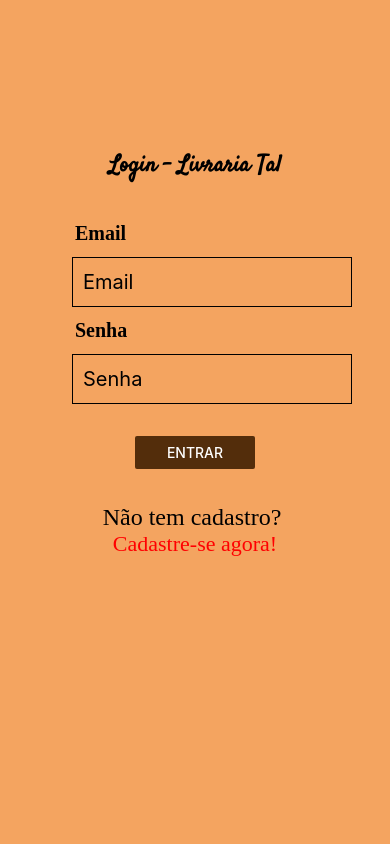
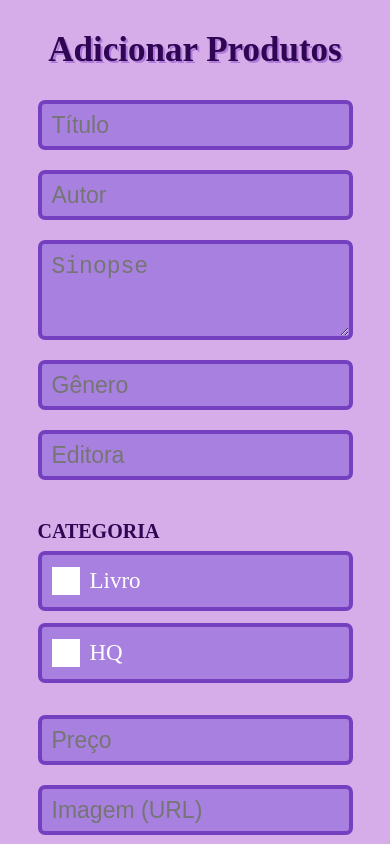
Before and after one commit to rawfaela/Livraria, a React Native app in the folder projetolivraria/: screen /AddProdutos in a window 390 px wide. Built offline with nearby package versions, Linux system fonts and the light colour scheme.

Commit message:
tentativa de scroll

```diff
--- a/projetolivraria/App.js
+++ b/projetolivraria/App.js
@@ -5,6 +5,7 @@ import { NavigationContainer } from '@react-navigation/native';
 import Cadastro from './Screens/Cadastro';
 import Home from './Screens/Home';
 import Login from './Screens/Login';
+import AddProdutos from './Screens/AddProdutos';
 
 // ! TODOS OS DESIGNS E CONFIGURAÇÕES SAO DO OUTRO -- MUDAR!!!
 function BottomTabs(){
@@ -35,6 +36,9 @@ export default function App() {
 
         <Stack.Screen name='Cadastro' component={Cadastro} options={{headerShown: false}} />
 
+        <Stack.Screen name='AddProdutos' component={AddProdutos} options={{headerShown: false}} />
+
+
       </Stack.Navigator>
     </NavigationContainer>
   )
--- a/projetolivraria/Screens/AddProdutos.js
+++ b/projetolivraria/Screens/AddProdutos.js
@@ -1,4 +1,4 @@
-import { Text, View, StyleSheet, TouchableOpacity, TextInput } from 'react-native';
+import { Text, View, StyleSheet, TouchableOpacity, TextInput, Platform } from 'react-native';
 import { useState } from 'react';
 import { db } from "../controller";
 import { collection, addDoc } from 'firebase/firestore';
@@ -45,20 +45,163 @@ export default function AddProdutos() {
         setCategoria(prev => (prev === value ? "" : value));
     };
 
+    // Renderer para web - usa elementos HTML nativos para garantir rolagem
+    if (Platform.OS === 'web') {
+        return (
+            <div style={{
+                position: 'absolute',
+                top: 0,
+                left: 0,
+                right: 0,
+                bottom: 0,
+                overflowY: 'scroll',
+                backgroundColor: 'rgb(214, 173, 233)',
+                padding: '0 20px'
+            }}>
+                <div style={{
+                    display: 'flex',
+                    flexDirection: 'column',
+                    alignItems: 'center',
+                    maxWidth: '800px',
+                    margin: '0 auto',
+                    paddingBottom: '50px'
+                }}>
+                    <h1 style={{
+                        marginTop: '30px',
+                        marginBottom: '20px',
+                        fontSize: '35px',
+                        textAlign: 'center',
+                        fontWeight: 'bold',
+                        color: 'rgb(46, 6, 83)',
+                        textShadow: '2px 2px rgba(136, 65, 202, 0.49)'
+                    }}>
+                        Adicionar Produtos
+                    </h1>
+
+                    <input
+                        value={titulo}
+                        onChange={(e) => setTitulo(e.target.value)}
+                        placeholder="Título"
+                        style={webInputStyle}
+                    />
+
+                    <input
+                        value={autor}
+                        onChange={(e) => setAutor(e.target.value)}
+                        placeholder="Autor"
+                        style={webInputStyle}
+                    />
+
+                    <textarea
+                        value={sinopse}
+                        onChange={(e) => setSinopse(e.target.value)}
+                        placeholder="Sinopse"
+                        style={{
+                            ...webInputStyle,
+                            height: '100px',
+                            resize: 'vertical'
+                        }}
+                    />
+
+                    <input
+                        value={genero}
+                        onChange={(e) => setGenero(e.target.value)}
+                        placeholder="Gênero"
+                        style={webInputStyle}
+                    />
+
+                    <input
+                        value={editora}
+                        onChange={(e) => setEditora(e.target.value)}
+                        placeholder="Editora"
+                        style={webInputStyle}
+                    />
+
+                    <div style={{ width: '90%', marginTop: '10px', marginBottom: '10px' }}>
+                        <p style={{ fontSize: '20px', fontWeight: 'bold', color: 'rgb(46, 6, 83)', marginBottom: '8px' }}>
+                            CATEGORIA
+                        </p>
+
+                        <div
+                            onClick={() => toggleCategoria("Livro")}
+                            style={webCheckboxRowStyle}
+                        >
+                            <div style={webCheckboxStyle}>
+                                {categoria === "Livro" && <span style={{ fontSize: '18px', color: 'rgb(117, 64, 192)' }}>✓</span>}
+                            </div>
+                            <span style={{ fontSize: '23px', color: 'white' }}>Livro</span>
+                        </div>
+
+                        <div
+                            onClick={() => toggleCategoria("HQ")}
+                            style={webCheckboxRowStyle}
+                        >
+                            <div style={webCheckboxStyle}>
+                                {categoria === "HQ" && <span style={{ fontSize: '18px', color: 'rgb(117, 64, 192)' }}>✓</span>}
+                            </div>
+                            <span style={{ fontSize: '23px', color: 'white' }}>HQ</span>
+                        </div>
+                    </div>
+
+                    <input
+                        value={preco}
+                        onChange={(e) => setPreco(e.target.value)}
+                        placeholder="Preço"
+                        type="number"
+                        style={webInputStyle}
+                    />
+
+                    <input
+                        value={imagem}
+                        onChange={(e) => setImagem(e.target.value)}
+                        placeholder="Imagem (URL)"
+                        style={webInputStyle}
+                    />
+
+                    <button
+                        onClick={addProduct}
+                        style={{
+                            width: '200px',
+                            height: '60px',
+                            backgroundColor: 'rgb(138, 83, 214)',
+                            display: 'flex',
+                            justifyContent: 'center',
+                            alignItems: 'center',
+                            borderRadius: '10px',
+                            marginTop: '20px',
+                            marginBottom: '20px',
+                            border: 'none',
+                            cursor: 'pointer'
+                        }}
+                    >
+                        <span style={{ color: 'white', fontSize: '26px' }}>Enviar</span>
+                    </button>
+                </div>
+            </div>
+        );
+    }
+
+    // Renderer para mobile - mantém o código original React Native
     return (
-
         <View style={styles.container}>
             <Text style={styles.titulo}>Adicionar Produtos</Text>
             <View style={{ flex: 1, alignItems: 'center' }}>
                 <TextInput style={styles.input} placeholder="Título" value={titulo} onChangeText={setTitulo} />
                 <TextInput style={styles.input} placeholder="Autor" value={autor} onChangeText={setAutor} />
-                <TextInput style={styles.input} placeholder="Sinopse" value={sinopse} onChangeText={setSinopse} />
+                <TextInput
+                    style={[styles.input, { height: 100, textAlignVertical: 'top' }]}
+                    placeholder="Sinopse"
+                    value={sinopse}
+                    onChangeText={setSinopse}
+                    multiline={true}
+                    numberOfLines={4}
+                />
                 <TextInput style={styles.input} placeholder="Gênero" value={genero} onChangeText={setGenero} />
                 <TextInput style={styles.input} placeholder="Editora" value={editora} onChangeText={setEditora} />
 
                 {/* Checkbox de categoria */}
                 <View style={styles.checkboxContainer}>
-                    <Text style={{fontSize: 20}}>CATEGORIA</Text>
+                    <Text style={{fontSize: 20, fontWeight: 'bold', color: 'rgb(46, 6, 83)', marginBottom: 8}}>CATEGORIA</Text>
                     <TouchableOpacity style={styles.checkboxRow} onPress={() => toggleCategoria("Livro")}>
                         <View style={styles.checkbox}>
                             {categoria === "Livro" && <Text style={styles.checkmark}>✓</Text>}
@@ -74,7 +217,13 @@ export default function AddProdutos() {
                     </TouchableOpacity>
                 </View>
 
-                <TextInput style={styles.input} placeholder="Preço" value={preco} onChangeText={setPreco} />
+                <TextInput
+                    style={styles.input}
+                    placeholder="Preço"
+                    value={preco}
+                    onChangeText={setPreco}
+                    keyboardType="numeric"
+                />
                 <TextInput style={styles.input} placeholder="Imagem" value={imagem} onChangeText={setImagem} />
 
                 <TouchableOpacity style={styles.botao} onPress={addProduct}>
@@ -84,6 +233,53 @@ export default function AddProdutos() {
         </View>
     );
 }
+
+// Estilos para a versão web
+const webInputStyle = {
+    fontSize: '23px',
+    height: '50px',
+    width: '90%',
+    margin: '10px',
+    color: 'white',
+    borderColor: 'rgb(117, 64, 192)',
+    borderWidth: '4px',
+    padding: '10px',
+    borderRadius: '7px',
+    backgroundColor: 'rgb(168, 128, 223)',
+    borderStyle: 'solid',
+    boxSizing: 'border-box'
+};
+
+const webCheckboxRowStyle = {
+    display: 'flex',
+    flexDirection: 'row',
+    alignItems: 'center',
+    marginVertical: '6px',
+    marginBottom: '12px',
+    paddingLeft: '10px',
+    paddingRight: '10px',
+    paddingTop: '12px',
+    paddingBottom: '12px',
+    borderWidth: '4px',
+    borderRadius: '7px',
+    backgroundColor: 'rgb(168, 128, 223)',
+    borderColor: 'rgb(117, 64, 192)',
+    borderStyle: 'solid',
+    cursor: 'pointer'
+};
+
+const webCheckboxStyle = {
+    width: '24px',
+    height: '24px',
+    borderWidth: '2px',
+    borderColor: 'white',
+    borderStyle: 'solid',
+    display: 'flex',
+    justifyContent: 'center',
+    alignItems: 'center',
+    marginRight: '10px',
+    backgroundColor: 'white'
+};
 
 const styles = StyleSheet.create({
     container: {
@@ -121,12 +317,9 @@ const styles = StyleSheet.create({
         borderRadius: 10,
         marginTop: 20,
     },
-
-    // Checkbox personalizado
     checkboxContainer: {
         width: '90%',
         marginTop: 10,
-        marginBottom: 20,
     },
     checkboxRow: {
         flexDirection: 'row',
--- a/projetolivraria/Screens/Cadastro.js
+++ b/projetolivraria/Screens/Cadastro.js
@@ -53,6 +53,14 @@ export default function Cadastro({ navigation }) {
                             onPress={() => navigation.navigate('Login')}
                         />
                     </View>
+
+                    <View style={styles.botao}>
+                        <Button
+                            title="teste"
+                            color="#532d0b"
+                            onPress={() => navigation.navigate('AddProdutos')}
+                        />
+                    </View>
                 </View>
 
             </View>
```
Also changed, not shown: projetolivraria/Screens/Login.js (line endings or trailing spaces).
